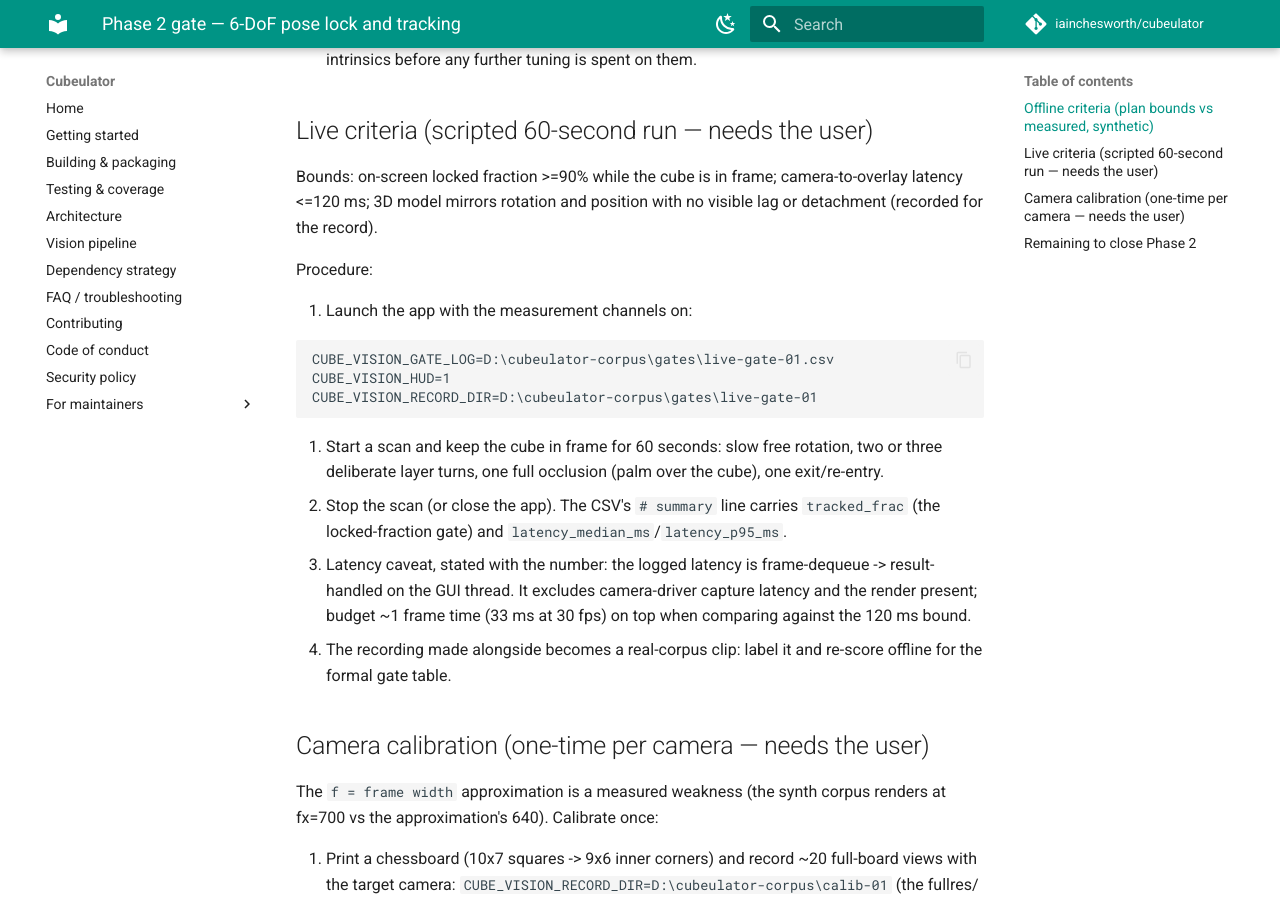
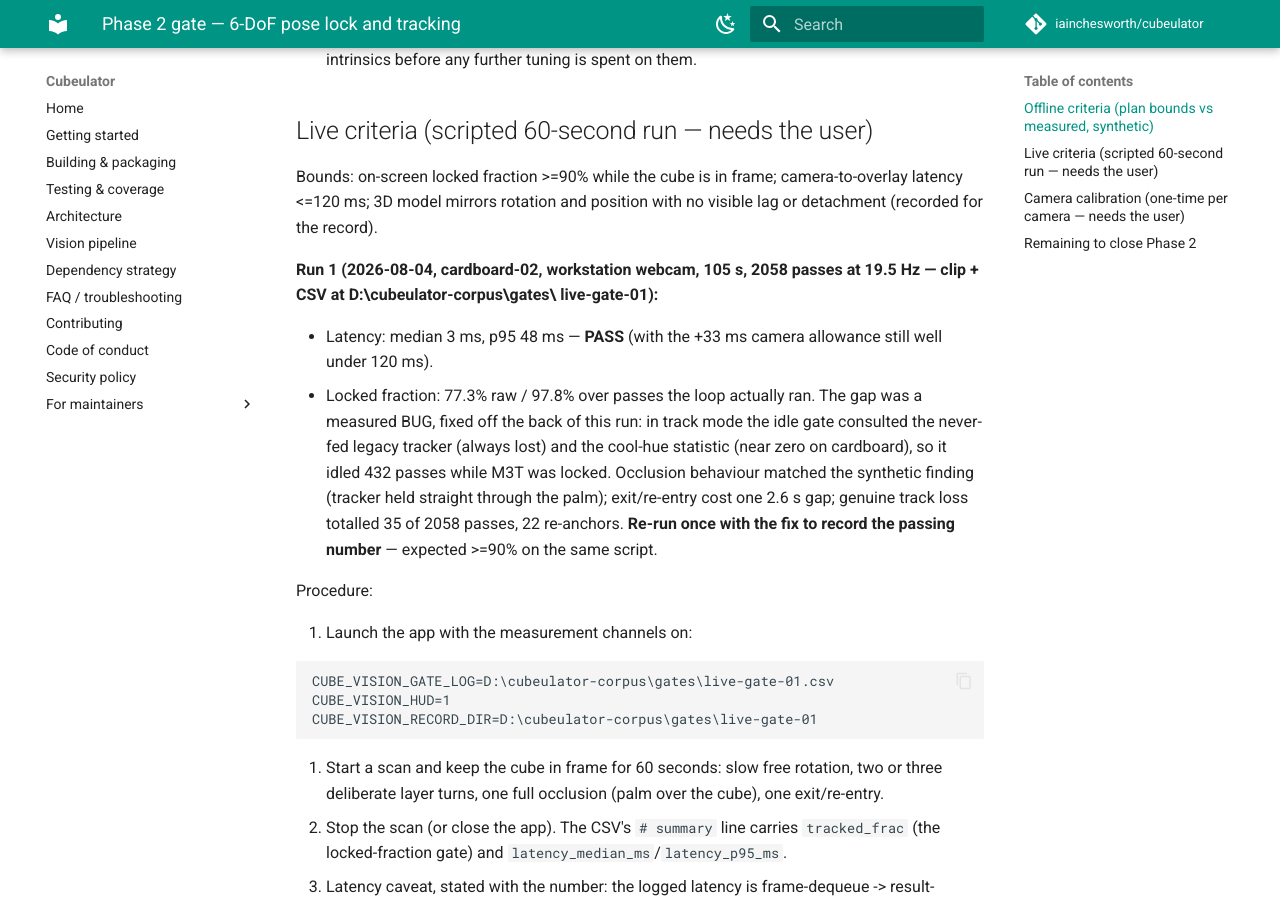
Before and after one commit to iainchesworth/cubeulator, an MkDocs documentation site: the page built from docs/gates/phase2.md, in a window 1280 px wide and 900 px high, scrolled down 1899 px. Built offline with MkDocs 1.6.1 and Material for MkDocs 9.7.7, drawn with Linux system fonts in a browser that asks for light colours; comment, search, counter and statistics services are not loaded.

Commit message:
Idle gate must consult the continuous track, not the legacy tracker
Found by the first scripted live-gate run (cardboard-02, 105 s, 2058
passes): the idle gate's "only a lost tracker may idle" condition read
the LEGACY tracker's state, which is never fed in track mode and reads
lost forever. Combined with a near-zero cool-hue statistic on a
low-saturation cardboard cube, the gate idled 432 of 2058 passes while
M3T was locked - 21 points of on-screen locked fraction (77.3% raw vs
97.8% over passes the loop actually ran). A stickered cube's hue
signature masks the bug; cardboard exposed it.

The gate now also requires no continuous-track pose this pass before it
may idle. Run 1's numbers and the diagnosis are recorded in the gate
write-up; latency passed outright (median 3 ms, p95 48 ms vs the
120 ms bound). Controller tests green.

```diff
--- a/docs/gates/phase2.md
+++ b/docs/gates/phase2.md
@@ -59,6 +59,22 @@ Bounds: on-screen locked fraction >=90% while the cube is in frame;
 camera-to-overlay latency <=120 ms; 3D model mirrors rotation and
 position with no visible lag or detachment (recorded for the record).
 
+**Run 1 (2026-08-04, cardboard-02, workstation webcam, 105 s, 2058
+passes at 19.5 Hz — clip + CSV at D:\cubeulator-corpus\gates\
+live-gate-01):**
+
+- Latency: median 3 ms, p95 48 ms — **PASS** (with the +33 ms camera
+  allowance still well under 120 ms).
+- Locked fraction: 77.3% raw / 97.8% over passes the loop actually ran.
+  The gap was a measured BUG, fixed off the back of this run: in track
+  mode the idle gate consulted the never-fed legacy tracker (always
+  lost) and the cool-hue statistic (near zero on cardboard), so it
+  idled 432 passes while M3T was locked. Occlusion behaviour matched
+  the synthetic finding (tracker held straight through the palm);
+  exit/re-entry cost one 2.6 s gap; genuine track loss totalled 35 of
+  2058 passes, 22 re-anchors. **Re-run once with the fix to record the
+  passing number** — expected >=90% on the same script.
+
 Procedure:
 
 1. Launch the app with the measurement channels on:
```
Also changed, not shown: 1 other file.
